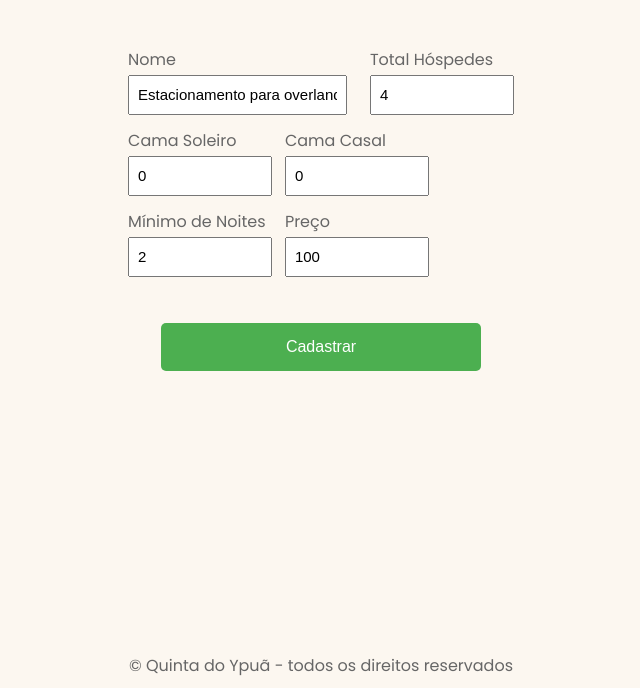
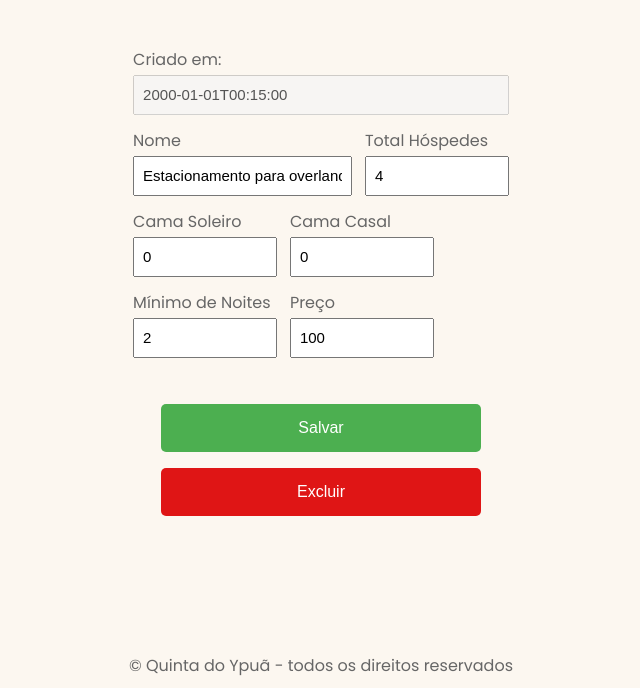
Before and after one commit to bentoluizv/senai-projeto-aplicado-hotelaria-backend, a Flask app: page /acomodacoes/242d5665-aa90-429a-95d5-767515ff8ccc/ in a window 1280 px wide. Shown: the part 112-800 px from the top of the page, without its empty margins (319-959 px from the left). Run offline with Flask 3, Linux system fonts and the light colour scheme; data comes from the database, SQL or seed files in the repository; some web fonts are replaced.

Commit message:
screen for editing and deleting an accommodation

```diff
--- a/app/templates/updateAccommodation.html
+++ b/app/templates/updateAccommodation.html
@@ -3,6 +3,15 @@
 {% block conteudo %}
 <div class="form_wrapper">
     <form class="form">
+        <div class="row hidden">
+            <label for="uuid">uuid</label>
+            <input type="text" id="uuid" name="uuid" value="{{accommodation['uuid']}}" disabled>
+        </div>
+        <div class="row">
+            <label for="created_at">Criado em:</label>
+            <input type="text" id="created_at" name="created_at" minlength="5" value="{{accommodation['created_at']}}"
+                disabled>
+        </div>
         <div class="row_group">
             <div class="row">
                 <label for="name">Nome</label>
@@ -40,11 +49,12 @@
         </div>
 
         <div class="btn_wrapper">
-            <button class="submit_btn" type="submit">Cadastrar</button>
+            <button class="submit_btn" type="submit">Salvar</button>
+            <button class="delete_btn" type="button">Excluir</button>
         </div>
     </form>
     <p class="err_msg hidden"></p>
 </div>
 
-<!-- <script src="{{url_for('static', filename='updateAccommodation.js')}}"></script> -->
+<script src="{{url_for('static', filename='updateAccommodation.js')}}"></script>
 {% endblock %}
```
